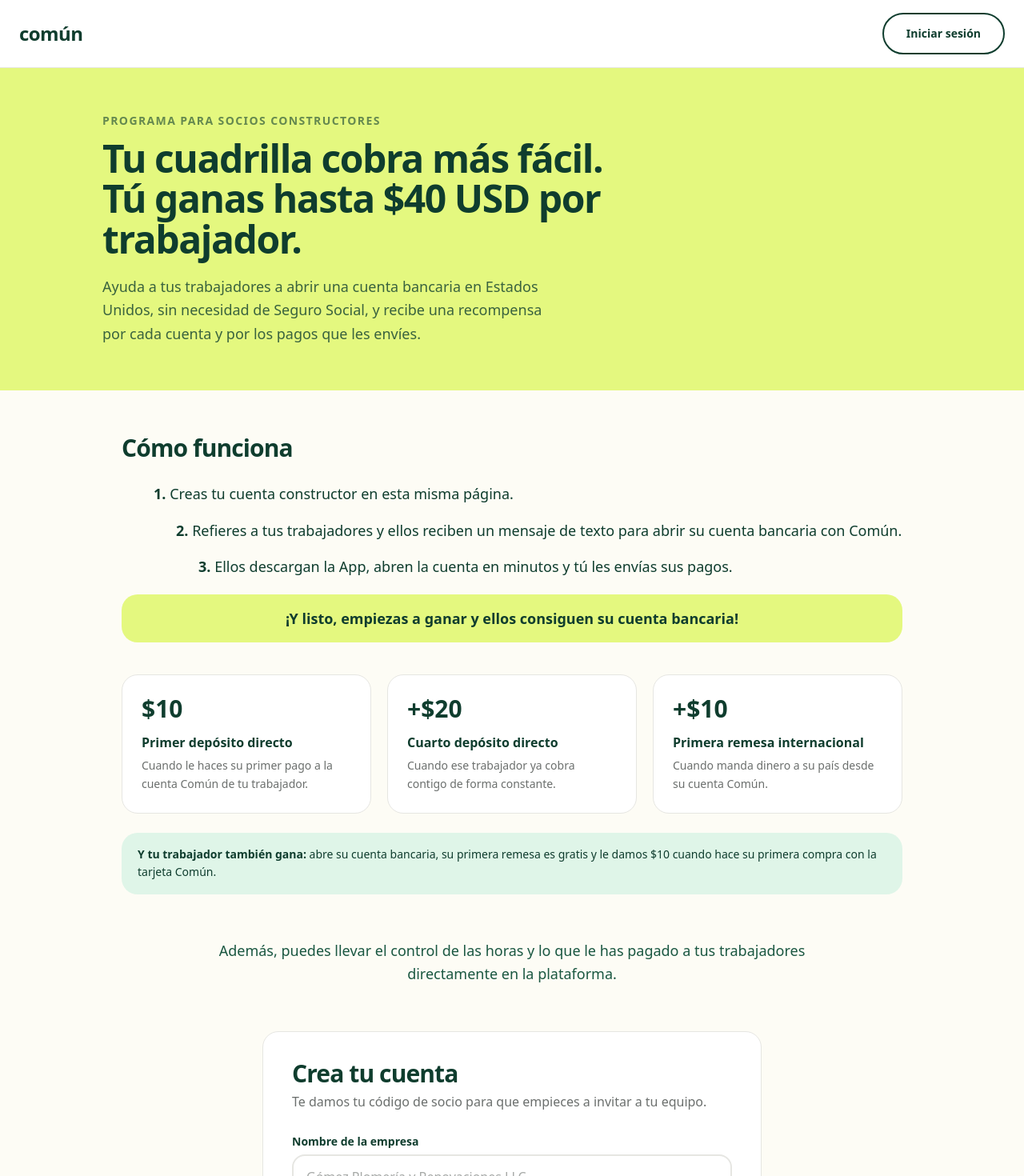
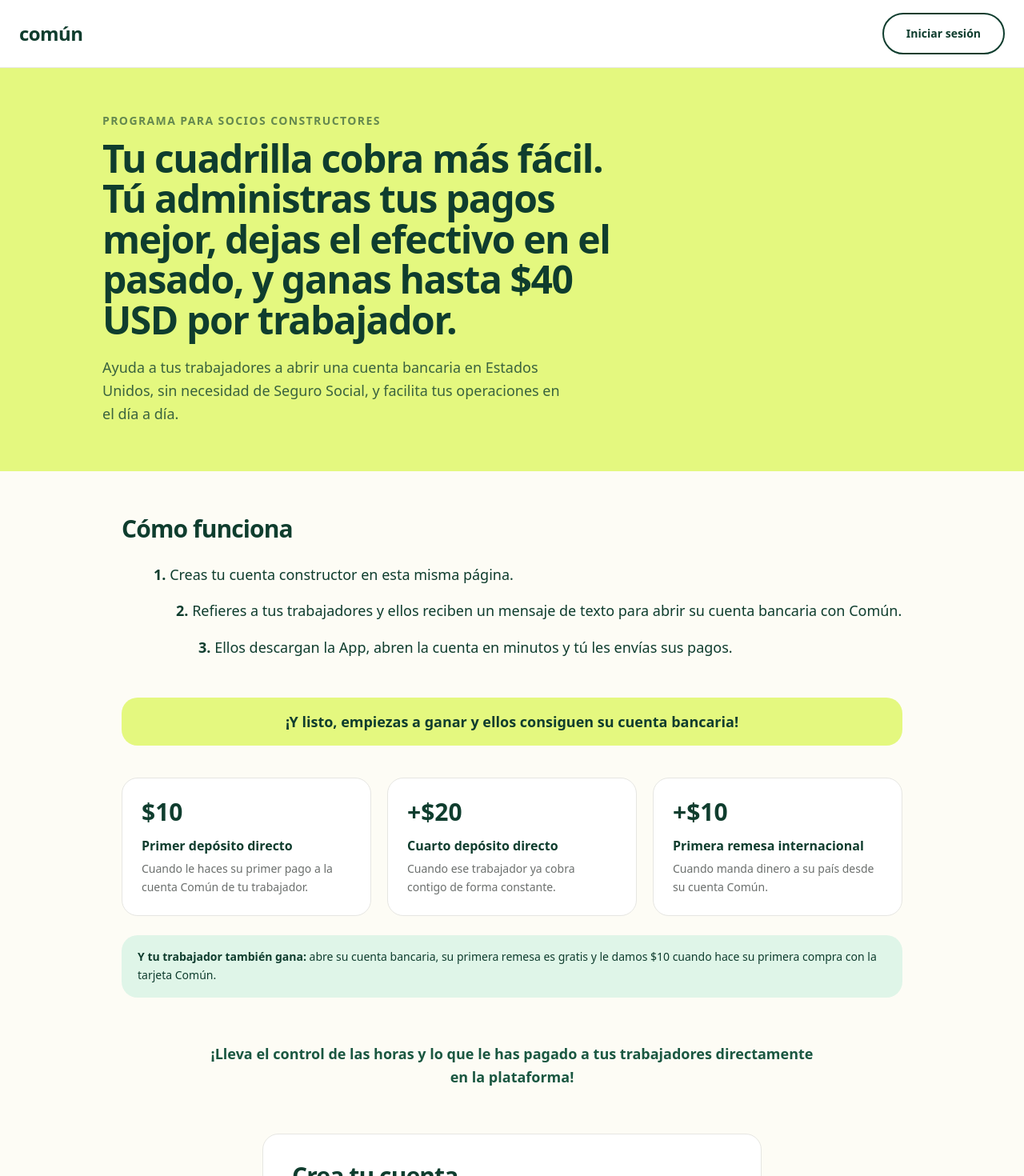
Before and after one commit to Dario-rt77/Comun-growth-assignment, a Next.js app: page /socios in a window 1280 px wide. Shown: the top 1470 px of the page at 80% size. Built offline with nearby package versions, Linux system fonts and the light colour scheme.

Commit message:
Update partner landing headline, subhead and hours claim
Co-Authored-By: Claude Opus 5 <noreply@anthropic.com>

```diff
--- a/app/socios/page.tsx
+++ b/app/socios/page.tsx
@@ -47,12 +47,13 @@ export default function PaginaSocios() {
             Programa para socios constructores
           </p>
           <h1 className="titular mt-3 max-w-2xl text-4xl sm:text-5xl">
-            Tu cuadrilla cobra más fácil. Tú ganas hasta $40 USD por trabajador.
+            Tu cuadrilla cobra más fácil. Tú administras tus pagos mejor, dejas
+            el efectivo en el pasado, y ganas hasta $40 USD por trabajador.
           </h1>
           <p className="mt-5 max-w-xl text-lg leading-relaxed text-verde/80">
             Ayuda a tus trabajadores a abrir una cuenta bancaria en Estados
-            Unidos, sin necesidad de Seguro Social, y recibe una recompensa por
-            cada cuenta y por los pagos que les envíes.
+            Unidos, sin necesidad de Seguro Social, y facilita tus operaciones en
+            el día a día.
           </p>
         </div>
       </section>
@@ -72,7 +73,7 @@ export default function PaginaSocios() {
           ))}
         </ol>
 
-        <p className="mt-5 rounded-tarjeta bg-lima px-5 py-4 text-center text-lg font-extrabold text-verde">
+        <p className="mt-12 rounded-tarjeta bg-lima px-5 py-4 text-center text-lg font-extrabold text-verde">
           ¡Y listo, empiezas a ganar y ellos consiguen su cuenta bancaria!
         </p>
 
@@ -94,9 +95,9 @@ export default function PaginaSocios() {
           bancaria, su primera remesa es gratis y le damos $10 cuando hace su
           primera compra con la tarjeta Común.
         </p>
-        <p className="mx-auto mt-14 max-w-3xl text-center text-lg font-normal leading-relaxed text-verde-claro">
-          Además, puedes llevar el control de las horas y lo que le has pagado a
-          tus trabajadores directamente en la plataforma.
+        <p className="mx-auto mt-14 max-w-3xl text-center text-lg font-extrabold leading-relaxed text-verde-claro">
+          ¡Lleva el control de las horas y lo que le has pagado a tus
+          trabajadores directamente en la plataforma!
         </p>
       </section>
 
```
